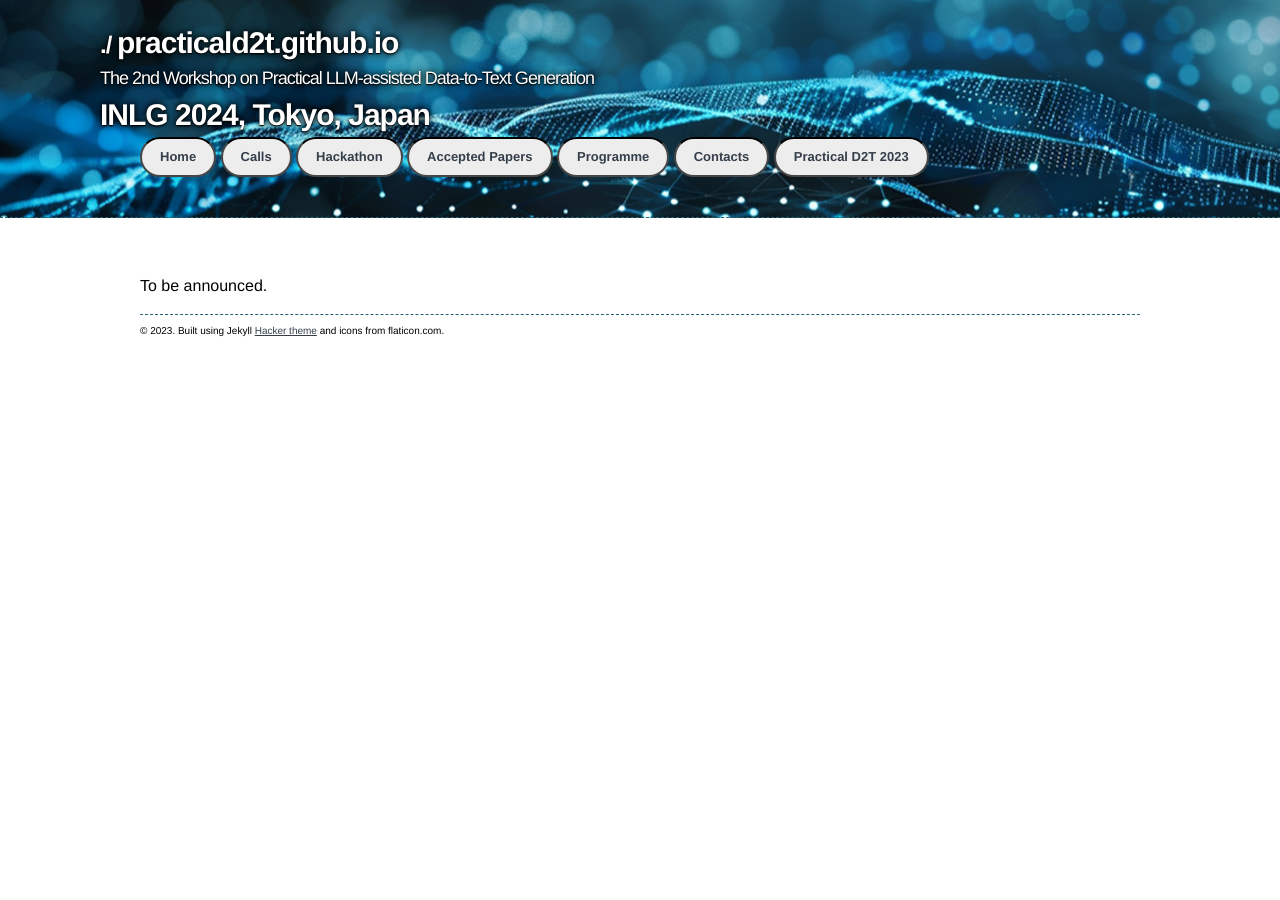
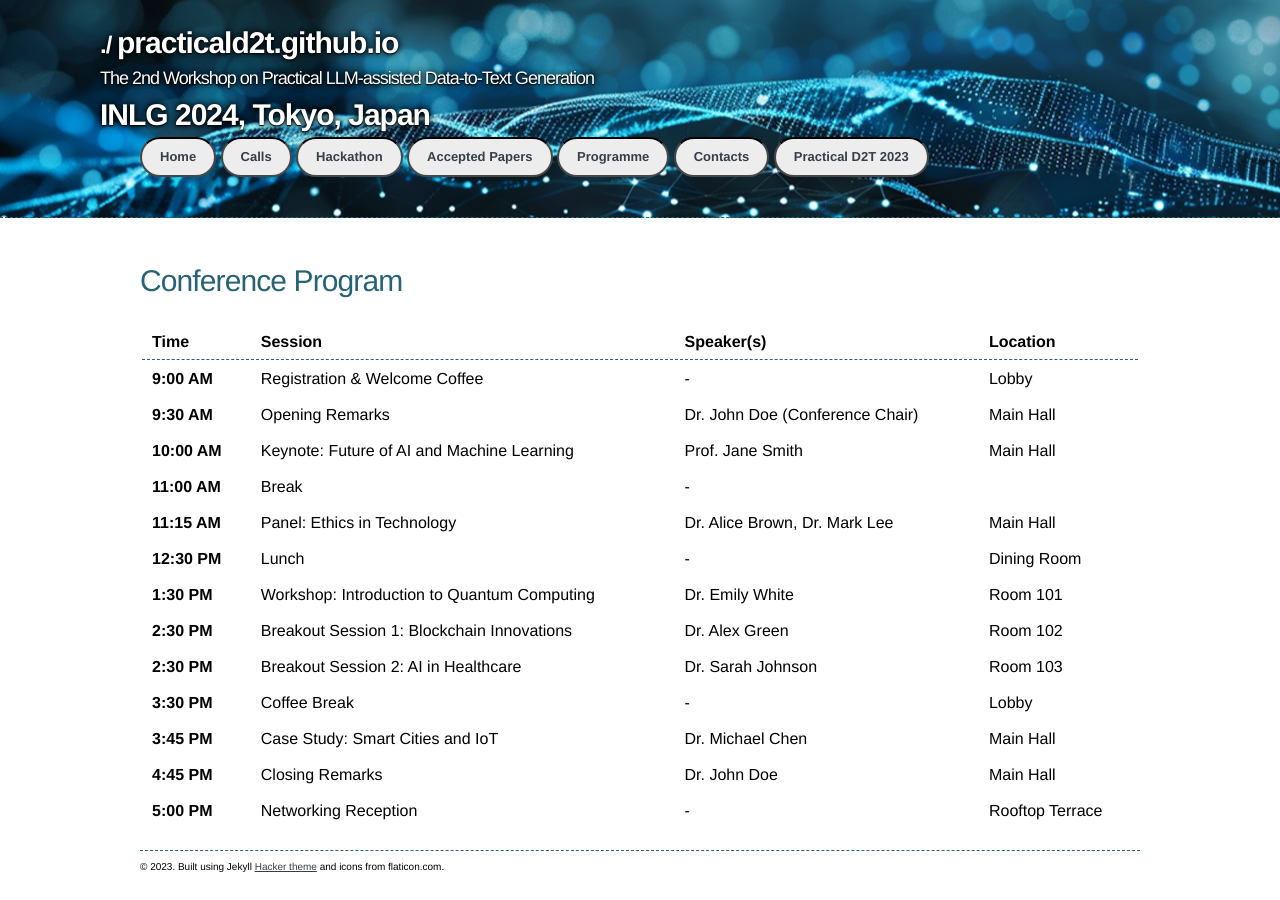
Before and after one commit to practicald2t/practicald2t.github.io, a Jekyll site: the page built from pages/programme.md, in a window 1280 px wide. Built offline with Jekyll 4.4.1, drawn with Linux system fonts in a browser that asks for light colours.

Commit message:
Update programme.md

```diff
--- a/pages/programme.md
+++ b/pages/programme.md
@@ -11,7 +11,25 @@ layout: default
 </div> -->
 </div>
 
-To be announced.
+# Conference Program
+
+| **Time**       | **Session**                                  | **Speaker(s)**                 | **Location**    |
+|----------------|----------------------------------------------|---------------------------------|-----------------|
+| **9:00 AM**    | Registration & Welcome Coffee                | -                               | Lobby           |
+| **9:30 AM**    | Opening Remarks                              | Dr. John Doe (Conference Chair) | Main Hall       |
+| **10:00 AM**   | Keynote: Future of AI and Machine Learning    | Prof. Jane Smith                | Main Hall       |
+| **11:00 AM**   | Break                                        | -                               |                 |
+| **11:15 AM**   | Panel: Ethics in Technology                  | Dr. Alice Brown, Dr. Mark Lee   | Main Hall       |
+| **12:30 PM**   | Lunch                                        | -                               | Dining Room     |
+| **1:30 PM**    | Workshop: Introduction to Quantum Computing  | Dr. Emily White                 | Room 101        |
+| **2:30 PM**    | Breakout Session 1: Blockchain Innovations   | Dr. Alex Green                  | Room 102        |
+| **2:30 PM**    | Breakout Session 2: AI in Healthcare         | Dr. Sarah Johnson               | Room 103        |
+| **3:30 PM**    | Coffee Break                                 | -                               | Lobby           |
+| **3:45 PM**    | Case Study: Smart Cities and IoT             | Dr. Michael Chen                | Main Hall       |
+| **4:45 PM**    | Closing Remarks                              | Dr. John Doe                    | Main Hall       |
+| **5:00 PM**    | Networking Reception                         | -                               | Rooftop Terrace |
+
+
 
 <hr>
 <div class="footer">
```
